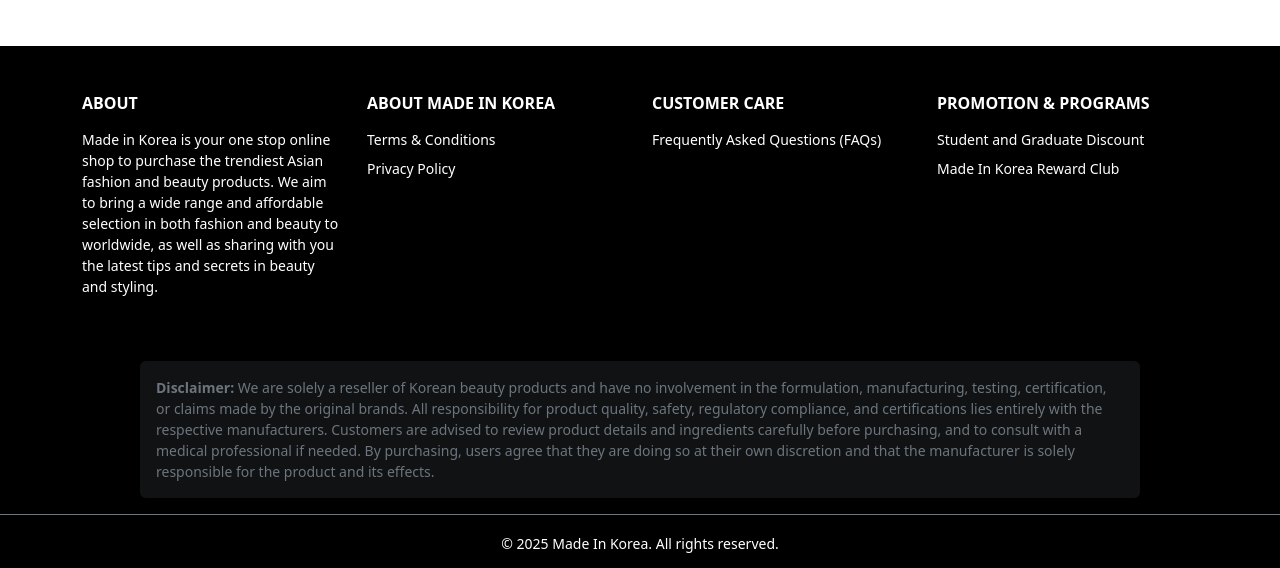
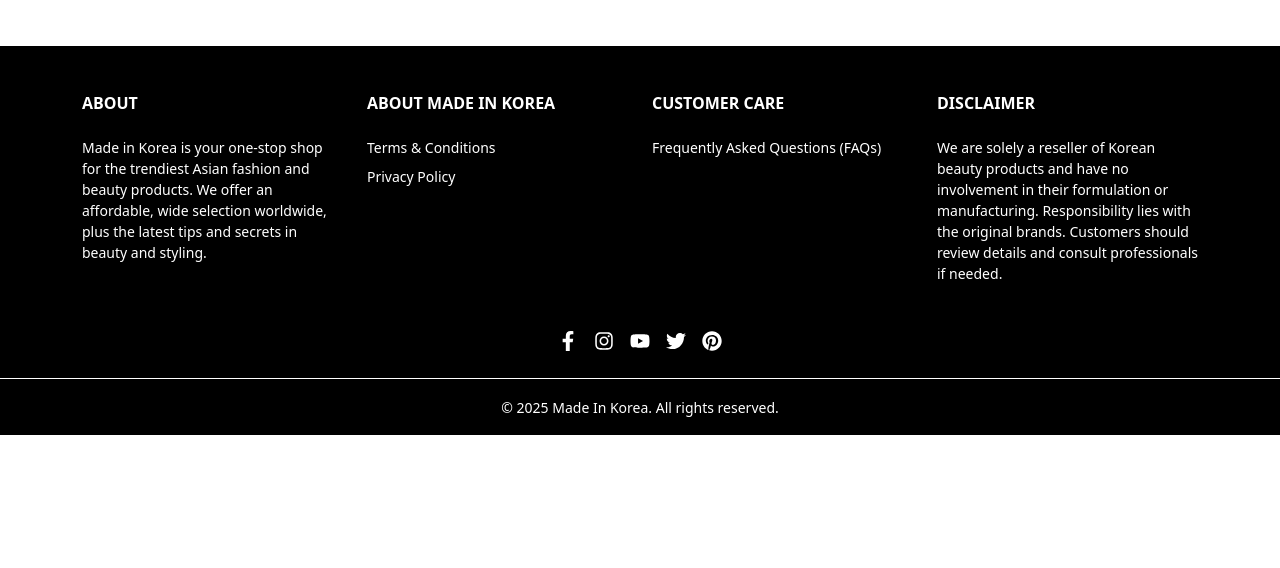
Before and after one commit to Reena-Evanjaline/new-macoron, a Next.js app: page / in a window 1280 px wide. Shown: the part 736-1304 px from the top of the page. After the commit the page ends 1171 px from the top, so only its background shows below. Built offline with nearby package versions, Linux system fonts and the light colour scheme; no server answers; the database is empty.

Commit message:
footer corrections

```diff
--- a/app/components/Footer.js
+++ b/app/components/Footer.js
@@ -13,60 +13,63 @@
   return (
     <footer className="bg-black text-white pt-5 mt-5">
       <div className="container">
-        <div className="row">
+        <div className="row gy-4">
 
           {/* ABOUT */}
-          <div className="col-lg-3 col-md-6 mb-4">
-            <h6 className="fw-bold mb-3">ABOUT</h6>
+          <div className="col-lg-3 col-md-6">
+            <h6 className="fw-bold mb-3 pb-2">ABOUT</h6>
             <p className="small text-white">
-              Made in Korea is your one stop online shop to purchase the trendiest Asian fashion and beauty products.
-              We aim to bring a wide range and affordable selection in both fashion and beauty to worldwide, as well as sharing with you the latest tips and secrets in beauty and styling.
+              Made in Korea is your one-stop shop for the trendiest Asian fashion and beauty products. We offer an affordable, wide selection worldwide, plus the latest tips and secrets in beauty and styling.
             </p>
-
-
-
           </div>
 
           {/* ABOUT MADE IN KOREA */}
-          <div className="col-lg-3 col-md-6 mb-4">
-            <h6 className="fw-bold mb-3">ABOUT MADE IN KOREA</h6>
-            <ul className="list-unstyled small text-white">
-              {/* <li className="mb-2"><a href="#" className="text-decoration-none text-white">About Us</a></li>
-              <li className="mb-2"><a href="#" className="text-decoration-none text-white">Contact Us</a></li> */}
-              <li className="mb-2"><a href="/terms" className="text-decoration-none text-white">Terms & Conditions</a></li>
-              <li className="mb-2"><a href="#" className="text-decoration-none text-white">Privacy Policy</a></li>
+          <div className="col-lg-3 col-md-6">
+            <h6 className="fw-bold mb-3 pb-2">ABOUT MADE IN KOREA</h6>
+            <ul className="list-unstyled small">
+              <li className="mb-2">
+                <a href="/terms" className="text-decoration-none text-white">Terms & Conditions</a>
+              </li>
+              <li className="mb-2">
+                <a href="#" className="text-decoration-none text-white">Privacy Policy</a>
+              </li>
             </ul>
           </div>
 
           {/* CUSTOMER CARE */}
-          <div className="col-lg-3 col-md-6 mb-4">
-            <h6 className="fw-bold mb-3">CUSTOMER CARE</h6>
-            <ul className="list-unstyled small text-white">
-              <li className="mb-2"><a href="/faq" className="text-decoration-none text-white">Frequently Asked Questions (FAQs)</a></li>
+          <div className="col-lg-3 col-md-6">
+            <h6 className="fw-bold mb-3 pb-2">CUSTOMER CARE</h6>
+            <ul className="list-unstyled small">
+              <li className="mb-2">
+                <a href="/faq" className="text-decoration-none text-white">Frequently Asked Questions (FAQs)</a>
+              </li>
             </ul>
           </div>
 
-          {/* PROMOTION & PROGRAMS */}
-          <div className="col-lg-3 col-md-6 mb-4">
-            <h6 className="fw-bold mb-3">PROMOTION & PROGRAMS</h6>
-            <ul className="list-unstyled small text-white">
-              <li className="mb-2"><a href="#" className="text-decoration-none text-white">Student and Graduate Discount</a></li>
-              <li className="mb-2"><a href="#" className="text-decoration-none text-white">Made In Korea Reward Club</a></li>
-            </ul>
+          {/* DISCLAIMER */}
+          <div className="col-lg-3 col-md-6">
+            <h6 className="fw-bold mb-3 pb-2">DISCLAIMER</h6>
+            <p className="small text-white" style={{ lineHeight: '1.5' }}>
+              We are solely a reseller of Korean beauty products and have no involvement in their formulation or manufacturing. Responsibility lies with the original brands. Customers should review details and consult professionals if needed.
+            </p>
           </div>
         </div>
 
-        {/* DISCLAIMER */}
+        {/* SOCIAL MEDIA */}
         <div className="row mt-4">
-          <div className="col-12">
-            <div className="bg-dark bg-opacity-50 p-3 rounded small text-secondary" style={{ lineHeight: '1.5', maxWidth: '1000px', margin: '0 auto' }}>
-              <strong>Disclaimer:</strong> We are solely a reseller of Korean beauty products and have no involvement in the formulation, manufacturing, testing, certification, or claims made by the original brands. All responsibility for product quality, safety, regulatory compliance, and certifications lies entirely with the respective manufacturers. Customers are advised to review product details and ingredients carefully before purchasing, and to consult with a medical professional if needed. By purchasing, users agree that they are doing so at their own discretion and that the manufacturer is solely responsible for the product and its effects.
+          <div className="col text-center">
+            <div className="d-flex justify-content-center gap-3">
+              <a href="#" className="text-white fs-5"><FaFacebookF /></a>
+              <a href="#" className="text-white fs-5"><FaInstagram /></a>
+              <a href="#" className="text-white fs-5"><FaYoutube /></a>
+              <a href="#" className="text-white fs-5"><FaTwitter /></a>
+              <a href="#" className="text-white fs-5"><FaPinterest /></a>
             </div>
           </div>
         </div>
       </div>
 
-      <div className="bg-black text-center py-3 border-top border-secondary mt-3">
+      <div className="text-center py-3 mt-4 border-top border-white">
         <small className="text-white">
           &copy; {new Date().getFullYear()} Made In Korea. All rights reserved.
         </small>
```
